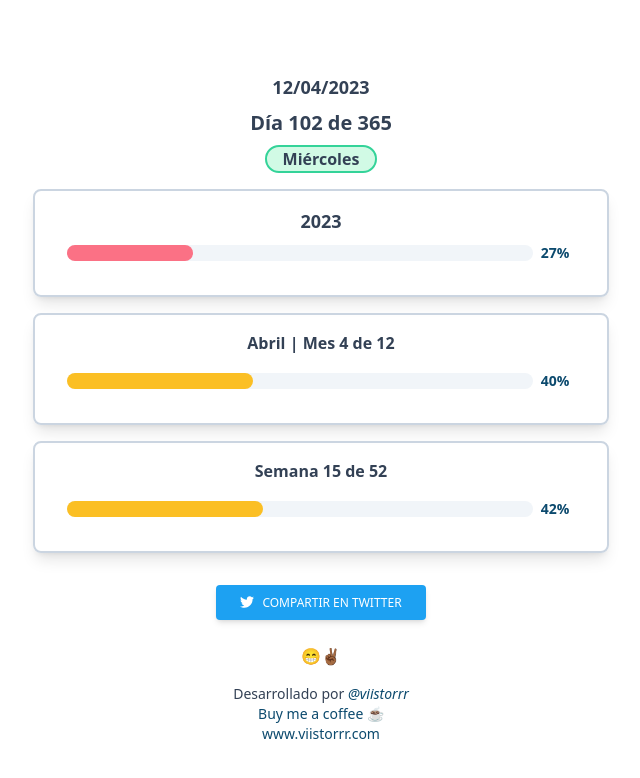
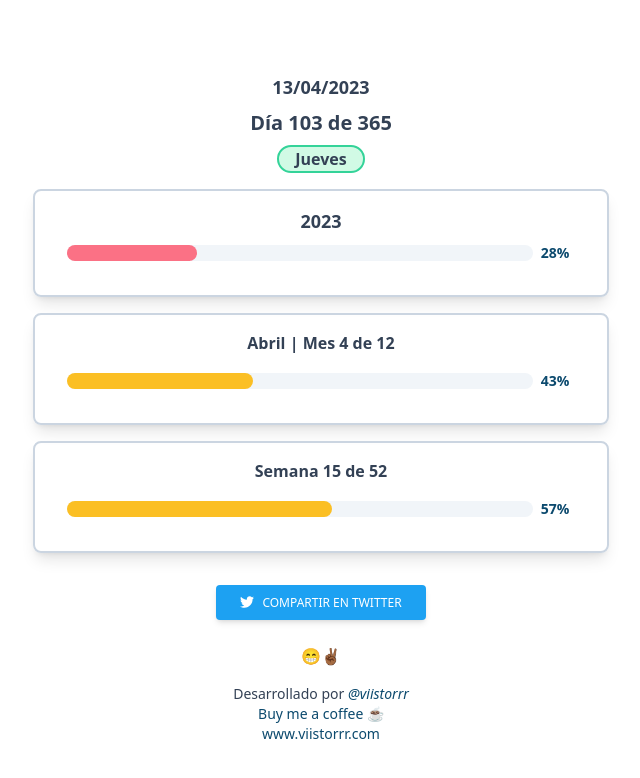
Before and after one commit to Viistorrr/yearprogress, a Next.js app: page / in a window 1280 px wide. Shown: the top 778 px of the page, without its empty margins (319-959 px from the left). Built offline with nearby package versions, Linux system fonts and the light colour scheme; no server answers.

Commit message:
updating day

```diff
--- a/app/page.tsx
+++ b/app/page.tsx
@@ -71,13 +71,13 @@ export default async function Home() {
       {month ? <div className="flex flex-col w-full md:w-1/2 lg:w-1/2 items-center justify-center">
         <div className="py-2">
           <h2 className="flex justify-center text-lg font-bold text-slate-700 py-2">
-            12/04/2023
+            13/04/2023
           </h2>
           <h1 className="text-xl font-bold text-slate-700">
-            Día 102 de 365
+            Día 103 de 365
           </h1>
         </div>
-        <span className="px-4 text-base font-bold bg-emerald-100 rounded-full border-2 border-emerald-400">Miércoles</span>
+        <span className="px-4 text-base font-bold bg-emerald-100 rounded-full border-2 border-emerald-400">Jueves</span>
         <div className="w-full  pr-8 pb-8 pl-8">
         <div className="flex flex-col w-full items-center align-center justify-center border-2 rounded-lg border-slate-300 pt-2 pr-8 pb-8 pl-8 shadow-lg mt-4 hover:pr-6 hover:pr-b6 hover:pl-6 hover:shadow-xl">
             <h1 className="text-lg font-bold text-slate-700 py-2">
@@ -87,13 +87,13 @@ export default async function Home() {
               <div className="flex items-center w-11/12 bg-slate-100 rounded-full h-4">
                 <div
                   className={`flex items-center justify-center py-2 ${getColor(
-                    27
+                    28
                   )} h-4 rounded-full`}
-                  style={{ width: "27%" }}
+                  style={{ width: "28%" }}
                 ></div>
               </div>
               <h1 className="w-1/12 pl-2 pr-8 font-bold items-center text-sm text-sky-900">
-                27%
+                28%
               </h1>
             </div>
           </div>
@@ -114,7 +114,7 @@ export default async function Home() {
                 ></div>
               </div>
               <h1 className="w-1/12 pl-2 pr-8 font-bold items-center text-sm text-sky-900">
-              {getMonthPercent(4, 12).toFixed(0)}%
+              {getMonthPercent(4, 13).toFixed(0)}%
               </h1>
             </div>
           </div>
@@ -127,15 +127,15 @@ export default async function Home() {
               <div className="flex items-center w-11/12 bg-slate-100 rounded-full h-4">
                 <div
                     className={`flex items-center justify-center py-2 ${getColor(
-                      42
+                      57
                     )} h-4 rounded-full`}
                   style={{
-                    width: "42%"
+                    width: "57%"
                   }}
                 ></div>
               </div>
               <h1 className="w-1/12 pl-2 pr-8 font-bold items-center text-sm text-sky-900">
-              42%
+              57%
               </h1>
             </div>
           </div>
```
